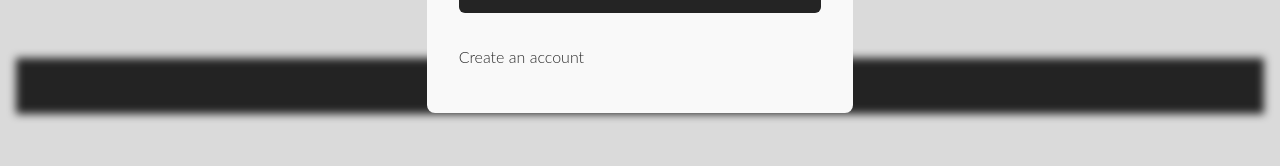
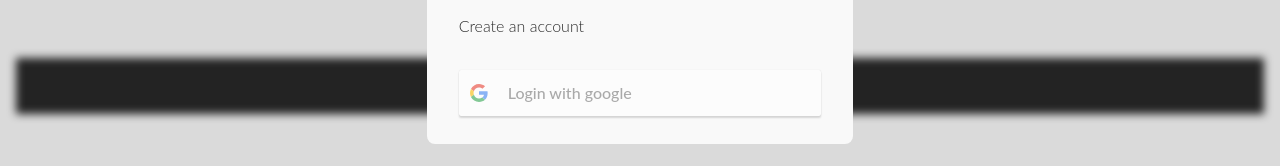
Before and after one commit to Bhakundoo/Market, a Next.js app: page / in a window 1280 px wide. Both pictures are taken after a click on the button "Sign In". Shown: the part 525-691 px from the top of the page. Built offline with nearby package versions, Linux system fonts and the light colour scheme; no server answers.

Commit message:
Google Login

```diff
--- a/components/Auth/Login.jsx
+++ b/components/Auth/Login.jsx
@@ -1,8 +1,9 @@
 import React, { useState } from 'react'
 import styled from 'styled-components'
-
+import axiosInstance from '../../utils/axios.config'
 import { AiOutlineClose, AiOutlineEye, AiOutlineEyeInvisible } from 'react-icons/ai'
 import { PrimaryButton, TextButton } from '../Buttons'
+import { GoogleLogin } from 'react-google-login';
 
 const Input = styled.input`
     font-size: 16px;
@@ -24,7 +25,17 @@ const Login = ({ onClose, handleRegister }) => {
         password: ''
     })
     const [show, setShow] = useState(false)
+    const responseGoogle = async (response) => {
+        try {
 
+            console.log(response.tokenId);
+            alert('Login Success')
+
+        } catch (err) {
+            console.log(err);
+
+        }
+    }
     return (
         <div className='flex flex-col gap-y-8'>
             <div className='flex justify-between items-center'>
@@ -53,10 +64,18 @@ const Login = ({ onClose, handleRegister }) => {
                         }
                     </div>
                 </div>
+                <PrimaryButton text='Login' additionalClass='mt-8'/>
+                <TextButton text='Create an account' onClick={handleRegister}/>
 
-                <PrimaryButton text='Login' additionalClass='mt-8'/>
 
-                <TextButton text='Create an account' onClick={handleRegister}/>
+                {/* Google login */}
+                <GoogleLogin
+                    clientId="993778502578-f3e60js9hmv8sr45aempevjha5n816kd.apps.googleusercontent.com"
+                    buttonText="Login with google"
+                    onSuccess={responseGoogle}
+                    cookiePolicy={'single_host_origin'}
+                />
+
             </form>
         </div>
     )
--- a/package.json
+++ b/package.json
@@ -16,6 +16,8 @@
     "next": "13.0.1",
     "react": "18.2.0",
     "react-dom": "18.2.0",
+    "react-facebook-login": "^4.1.1",
+    "react-google-login": "^5.2.2",
     "react-icons": "^4.6.0",
     "react-query": "^3.39.2",
     "react-redux": "^8.0.5",
```
Also changed, not shown: 1 other file (tests, documents, lock files or other folders).
